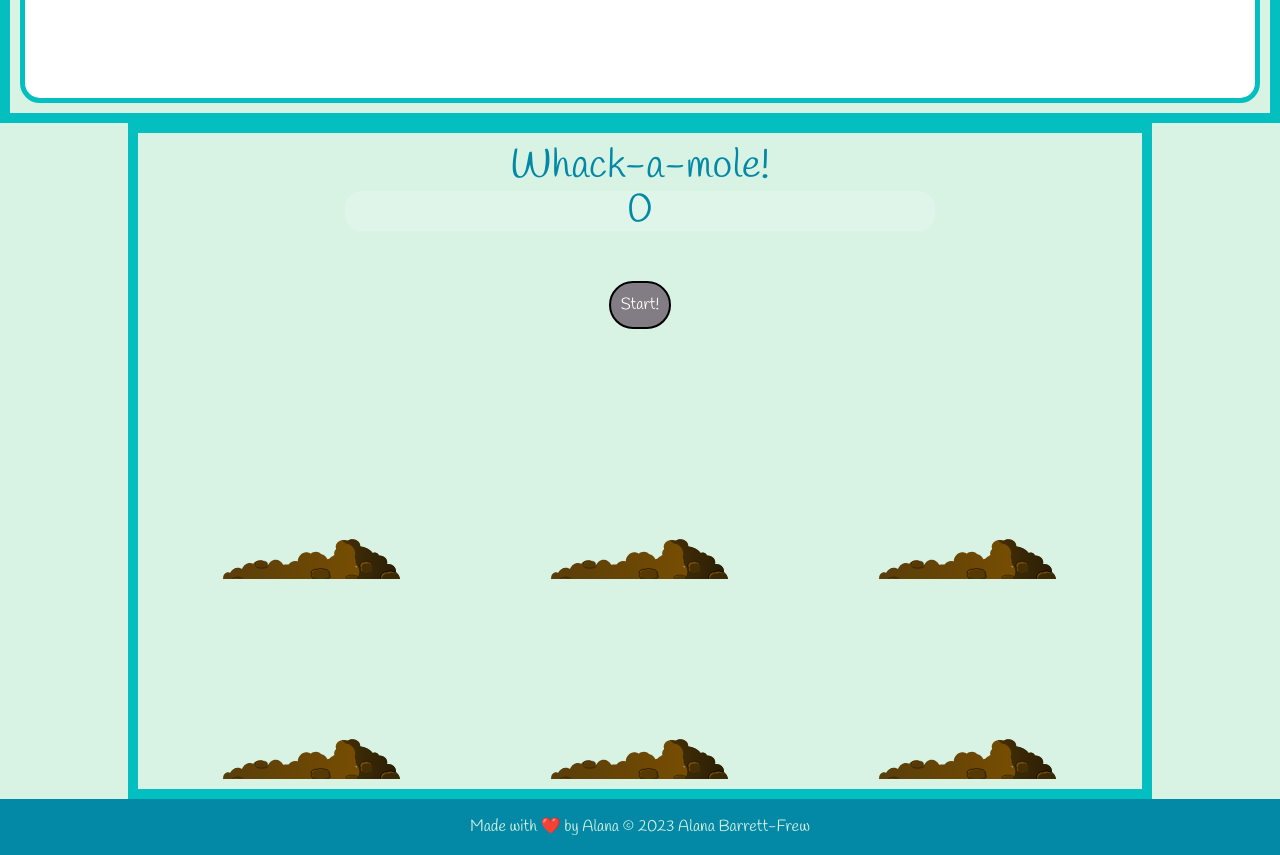
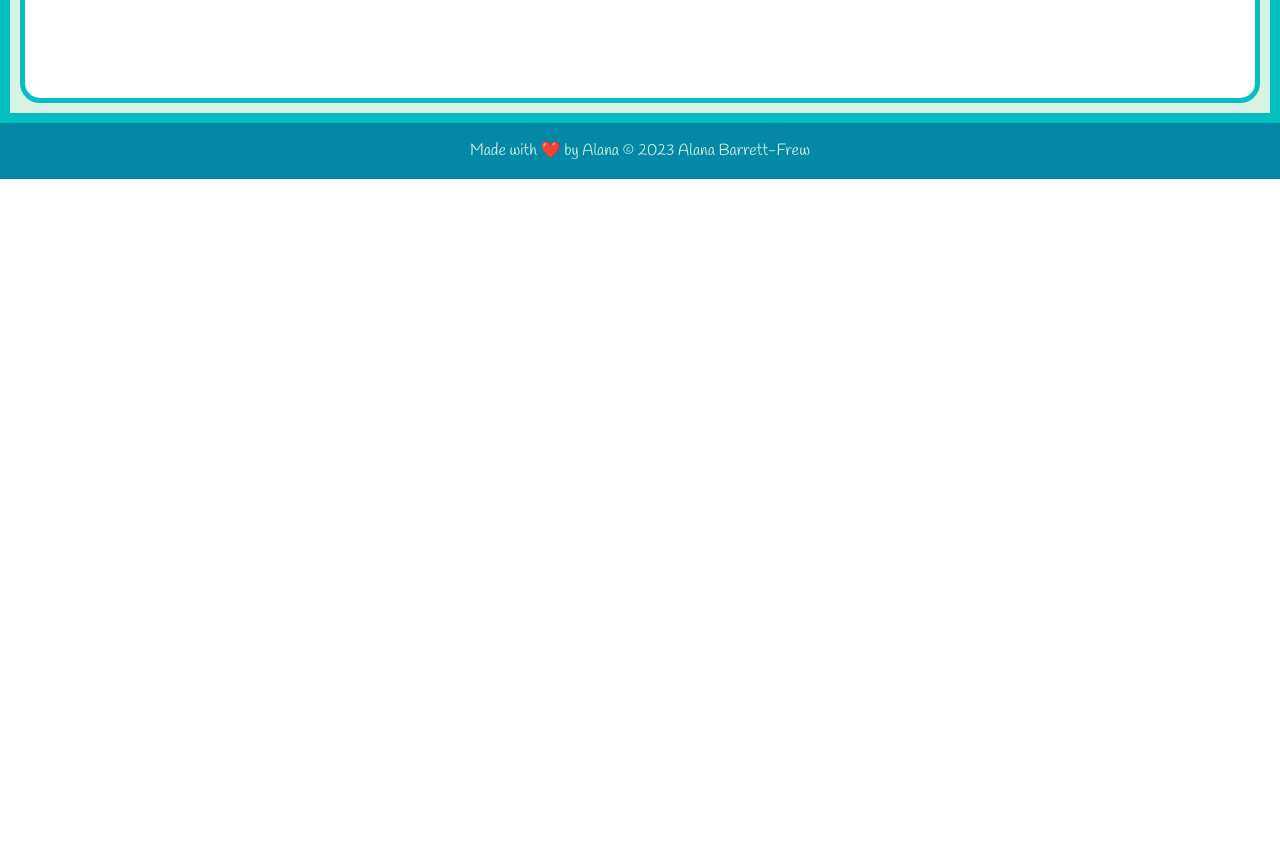
Before and after one commit to AlanaBF/Nautical-Turtle, a React (Vite) app: page /#/Fun in a window 1280 px wide. Shown: the part 1800-2655 px from the top of the page. After the commit the page ends 1979 px from the top, so only its background shows below. Built offline with nearby package versions, Linux system fonts and the light colour scheme.

Commit message:
whackamole removed until better developed

```diff
--- a/src/pages/Fun/index.jsx
+++ b/src/pages/Fun/index.jsx
@@ -4,7 +4,7 @@ import "../../assets/styles/pages.css";
 import Voiceinator from "../../components/Voiceinator";
 import SpeechDetector from "../../components/SpeechDetector.jsx";
 import DoodlePad from "../../components/DoodlePad/index.jsx";
-import WhackAMole from "../../components/WhackaMole/index.jsx";
+//import WhackAMole from "../../components/WhackaMole/index.jsx";
 function Fun() {
   return (
     <div className="pageBackground">
@@ -19,7 +19,7 @@ function Fun() {
         <SpeechDetector />
       </div>
       <div className="doodle-container"><DoodlePad/></div>
-      <div className="game-container"><WhackAMole/></div>
+      {/* <div className="game-container"><WhackAMole/></div> */}
     </div>
   );
 }
```
